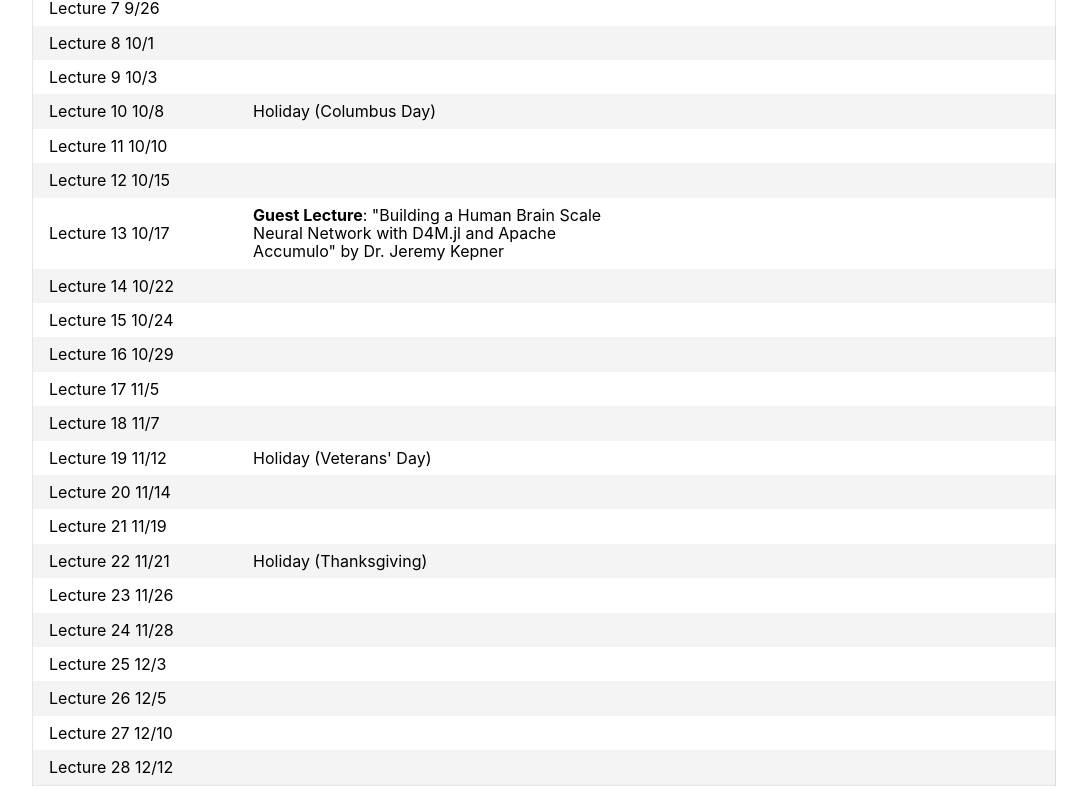
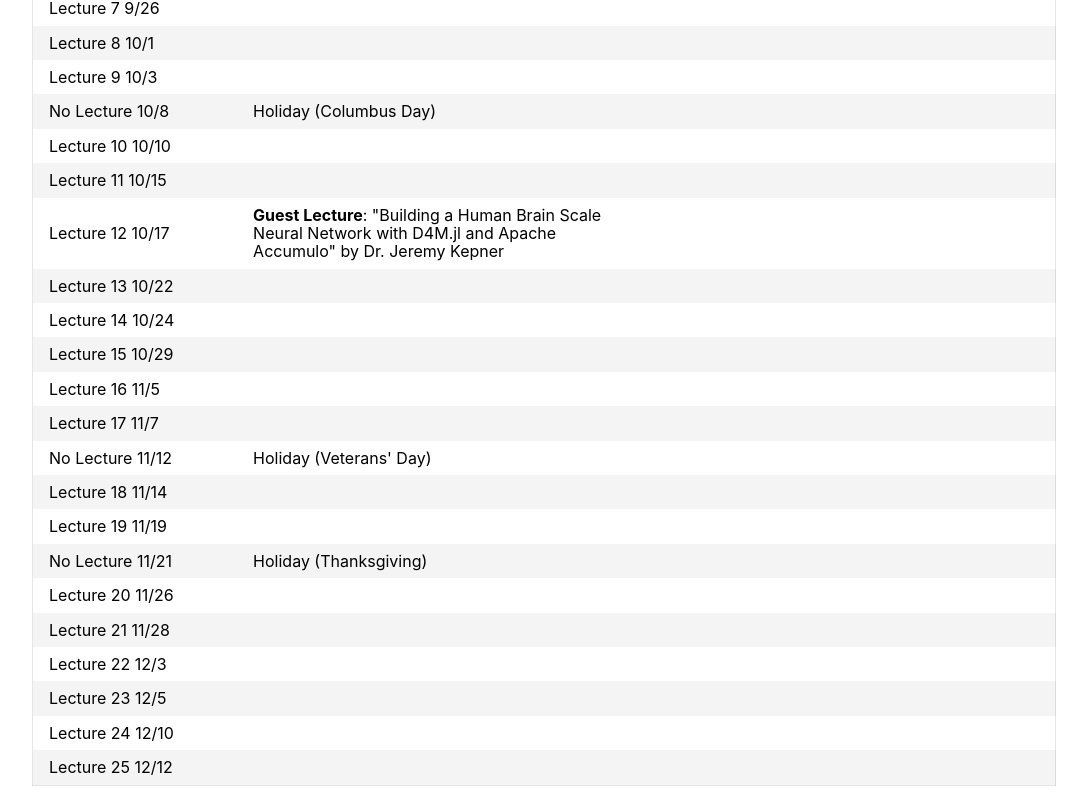
Before and after one commit to shashi/18.337-class-website, a plain HTML site: page index.html in a window 1280 px wide. Shown: the part 1840-2640 px from the top of the page, without its empty margins (96-1183 px from the left). Drawn offline with nearby package versions, Linux system fonts and the light colour scheme.

Commit message:
Make cancelled lecture "no lecture"

```diff
--- a/index.html
+++ b/index.html
@@ -69,25 +69,25 @@
               <tr class="striped--near-white "><td class="pv2 ph3"> Lecture 7 9/26</td><td class="pv2 ph3"></td><td class="pv2 ph3"></td><td class="pv2 ph3"></td></tr>
               <tr class="striped--near-white "><td class="pv2 ph3"> Lecture 8 10/1</td><td class="pv2 ph3"></td><td class="pv2 ph3"></td><td class="pv2 ph3"></td></tr>
               <tr class="striped--near-white "><td class="pv2 ph3"> Lecture 9 10/3</td><td class="pv2 ph3"></td><td class="pv2 ph3"></td><td class="pv2 ph3"></td></tr>
-              <tr class="striped--near-white "><td class="pv2 ph3"> Lecture 10 10/8</td><td class="pv2 ph3">Holiday (Columbus Day)</td><td class="pv2 ph3"></td><td class="pv2 ph3"></td></tr>
-              <tr class="striped--near-white "><td class="pv2 ph3"> Lecture 11 10/10</td><td class="pv2 ph3"></td><td class="pv2 ph3"></td><td class="pv2 ph3"></td></tr>
-              <tr class="striped--near-white "><td class="pv2 ph3"> Lecture 12 10/15</td><td class="pv2 ph3"></td><td class="pv2 ph3"></td><td class="pv2 ph3"></td></tr>
-              <tr class="striped--near-white "><td class="pv2 ph3"> Lecture 13 10/17</td><td class="pv2 ph3"><b>Guest Lecture</b>: "Building a Human Brain Scale Neural Network with D4M.jl and Apache Accumulo" by Dr. Jeremy Kepner</td><td class="pv2 ph3"></td><td class="pv2 ph3"></td></tr>
-              <tr class="striped--near-white "><td class="pv2 ph3"> Lecture 14 10/22</td><td class="pv2 ph3"></td><td class="pv2 ph3"></td><td class="pv2 ph3"></td></tr>
-              <tr class="striped--near-white "><td class="pv2 ph3"> Lecture 15 10/24</td><td class="pv2 ph3"></td><td class="pv2 ph3"></td><td class="pv2 ph3"></td></tr>
-              <tr class="striped--near-white "><td class="pv2 ph3"> Lecture 16 10/29</td><td class="pv2 ph3"></td><td class="pv2 ph3"></td><td class="pv2 ph3"></td></tr>
-              <tr class="striped--near-white "><td class="pv2 ph3"> Lecture 17 11/5</td><td class="pv2 ph3"></td><td class="pv2 ph3"></td><td class="pv2 ph3"></td></tr>
-              <tr class="striped--near-white "><td class="pv2 ph3"> Lecture 18 11/7</td><td class="pv2 ph3"></td><td class="pv2 ph3"></td><td class="pv2 ph3"></td></tr>
-              <tr class="striped--near-white "><td class="pv2 ph3"> Lecture 19 11/12</td><td class="pv2 ph3">Holiday (Veterans' Day)</td><td class="pv2 ph3"></td><td class="pv2 ph3"></td></tr>
-              <tr class="striped--near-white "><td class="pv2 ph3"> Lecture 20 11/14</td><td class="pv2 ph3"></td><td class="pv2 ph3"></td><td class="pv2 ph3"></td></tr>
-              <tr class="striped--near-white "><td class="pv2 ph3"> Lecture 21 11/19</td><td class="pv2 ph3"></td><td class="pv2 ph3"></td><td class="pv2 ph3"></td></tr>
-              <tr class="striped--near-white "><td class="pv2 ph3"> Lecture 22 11/21</td><td class="pv2 ph3">Holiday (Thanksgiving)</td><td class="pv2 ph3"></td><td class="pv2 ph3"></td></tr>
-              <tr class="striped--near-white "><td class="pv2 ph3"> Lecture 23 11/26</td><td class="pv2 ph3"></td><td class="pv2 ph3"></td><td class="pv2 ph3"></td></tr>
-              <tr class="striped--near-white "><td class="pv2 ph3"> Lecture 24 11/28</td><td class="pv2 ph3"></td><td class="pv2 ph3"></td><td class="pv2 ph3"></td></tr>
-              <tr class="striped--near-white "><td class="pv2 ph3"> Lecture 25 12/3</td><td class="pv2 ph3"></td><td class="pv2 ph3"></td><td class="pv2 ph3"></td></tr>
-              <tr class="striped--near-white "><td class="pv2 ph3"> Lecture 26 12/5</td><td class="pv2 ph3"></td><td class="pv2 ph3"></td><td class="pv2 ph3"></td></tr>
-              <tr class="striped--near-white "><td class="pv2 ph3"> Lecture 27 12/10</td><td class="pv2 ph3"></td><td class="pv2 ph3"></td><td class="pv2 ph3"></td></tr>
-              <tr class="striped--near-white "><td class="pv2 ph3"> Lecture 28 12/12</td><td class="pv2 ph3"></td><td class="pv2 ph3"></td><td class="pv2 ph3"></td></tr>
+              <tr class="striped--near-white "><td class="pv2 ph3"> No Lecture 10/8</td><td class="pv2 ph3">Holiday (Columbus Day)</td><td class="pv2 ph3"></td><td class="pv2 ph3"></td></tr>
+              <tr class="striped--near-white "><td class="pv2 ph3"> Lecture 10 10/10</td><td class="pv2 ph3"></td><td class="pv2 ph3"></td><td class="pv2 ph3"></td></tr>
+              <tr class="striped--near-white "><td class="pv2 ph3"> Lecture 11 10/15</td><td class="pv2 ph3"></td><td class="pv2 ph3"></td><td class="pv2 ph3"></td></tr>
+              <tr class="striped--near-white "><td class="pv2 ph3"> Lecture 12 10/17</td><td class="pv2 ph3"><b>Guest Lecture</b>: "Building a Human Brain Scale Neural Network with D4M.jl and Apache Accumulo" by Dr. Jeremy Kepner</td><td class="pv2 ph3"></td><td class="pv2 ph3"></td></tr>
+              <tr class="striped--near-white "><td class="pv2 ph3"> Lecture 13 10/22</td><td class="pv2 ph3"></td><td class="pv2 ph3"></td><td class="pv2 ph3"></td></tr>
+              <tr class="striped--near-white "><td class="pv2 ph3"> Lecture 14 10/24</td><td class="pv2 ph3"></td><td class="pv2 ph3"></td><td class="pv2 ph3"></td></tr>
+              <tr class="striped--near-white "><td class="pv2 ph3"> Lecture 15 10/29</td><td class="pv2 ph3"></td><td class="pv2 ph3"></td><td class="pv2 ph3"></td></tr>
+              <tr class="striped--near-white "><td class="pv2 ph3"> Lecture 16 11/5</td><td class="pv2 ph3"></td><td class="pv2 ph3"></td><td class="pv2 ph3"></td></tr>
+              <tr class="striped--near-white "><td class="pv2 ph3"> Lecture 17 11/7</td><td class="pv2 ph3"></td><td class="pv2 ph3"></td><td class="pv2 ph3"></td></tr>
+              <tr class="striped--near-white "><td class="pv2 ph3"> No Lecture 11/12</td><td class="pv2 ph3">Holiday (Veterans' Day)</td><td class="pv2 ph3"></td><td class="pv2 ph3"></td></tr>
+              <tr class="striped--near-white "><td class="pv2 ph3"> Lecture 18 11/14</td><td class="pv2 ph3"></td><td class="pv2 ph3"></td><td class="pv2 ph3"></td></tr>
+              <tr class="striped--near-white "><td class="pv2 ph3"> Lecture 19 11/19</td><td class="pv2 ph3"></td><td class="pv2 ph3"></td><td class="pv2 ph3"></td></tr>
+              <tr class="striped--near-white "><td class="pv2 ph3"> No Lecture  11/21</td><td class="pv2 ph3">Holiday (Thanksgiving)</td><td class="pv2 ph3"></td><td class="pv2 ph3"></td></tr>
+              <tr class="striped--near-white "><td class="pv2 ph3"> Lecture 20 11/26</td><td class="pv2 ph3"></td><td class="pv2 ph3"></td><td class="pv2 ph3"></td></tr>
+              <tr class="striped--near-white "><td class="pv2 ph3"> Lecture 21 11/28</td><td class="pv2 ph3"></td><td class="pv2 ph3"></td><td class="pv2 ph3"></td></tr>
+              <tr class="striped--near-white "><td class="pv2 ph3"> Lecture 22 12/3</td><td class="pv2 ph3"></td><td class="pv2 ph3"></td><td class="pv2 ph3"></td></tr>
+              <tr class="striped--near-white "><td class="pv2 ph3"> Lecture 23 12/5</td><td class="pv2 ph3"></td><td class="pv2 ph3"></td><td class="pv2 ph3"></td></tr>
+              <tr class="striped--near-white "><td class="pv2 ph3"> Lecture 24 12/10</td><td class="pv2 ph3"></td><td class="pv2 ph3"></td><td class="pv2 ph3"></td></tr>
+              <tr class="striped--near-white "><td class="pv2 ph3"> Lecture 25 12/12</td><td class="pv2 ph3"></td><td class="pv2 ph3"></td><td class="pv2 ph3"></td></tr>
             </tbody></table>
             <br>
             <hr>
```
